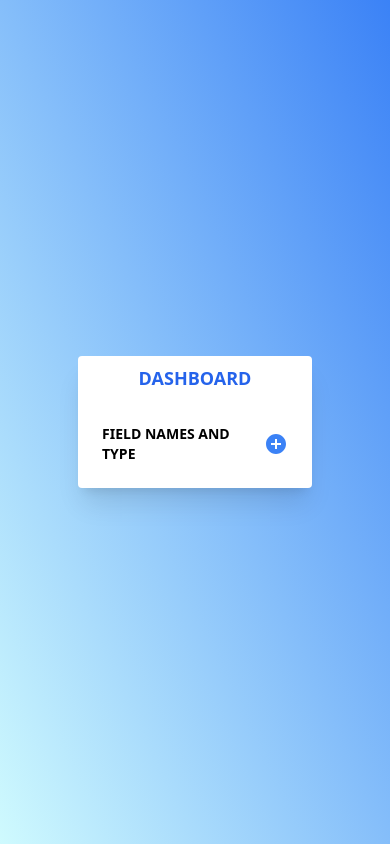
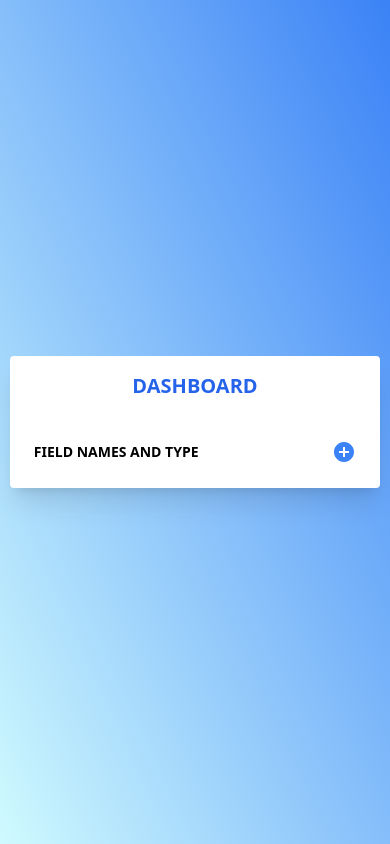
Before and after one commit to tejash023/form-ui, a React (Create React App) app: page / in a window 390 px wide. Built offline with nearby package versions, Linux system fonts and the light colour scheme.

Commit message:
mobile responsive

```diff
--- a/src/App.js
+++ b/src/App.js
@@ -6,7 +6,7 @@ import store from "./utils/store";
 function App() {
   return (
     <Provider store={store}>
-      <div className="flex items-center justify-center bg-gradient-to-tr from-cyan-100 to-blue-500 min-h-screen">
+      <div className="flex items-center justify-center bg-gradient-to-tr from-cyan-100 to-blue-500 min-h-screen py-4">
         <Dashboard />
       </div>
     </Provider>
--- a/src/components/Dashboard.js
+++ b/src/components/Dashboard.js
@@ -29,8 +29,8 @@ const Dashboard = () => {
   };
 
   return (
-    <div className="h-auto w-3/5 bg-white shadow-xl rounded">
-      <p className="text-center text-blue-600 font-bold text-lg py-2">
+    <div className="h-auto w-[95%] md:w-3/5 bg-white shadow-xl rounded">
+      <p className="text-center text-blue-600 font-bold text-xl py-4">
         DASHBOARD
       </p>
 
@@ -44,13 +44,13 @@ const Dashboard = () => {
         </div>
       </div>
 
-      <div className="px-4">
+      <div className="px-1 md:px-4">
         {fieldItems.map((fieldItem) => (
           <FieldInput fieldItem={fieldItem} key={fieldItem.id} />
         ))}
 
         {fieldItems.length > 0 && (
-          <div className="w-full flex justify-center py-2">
+          <div className="w-full flex justify-center py-4">
             <button
               className="content-center bg-blue-500 px-6 py-2 rounded text-white text-center font-bold hover:bg-blue-700"
               onClick={() => console.log(fieldItems)}
@@ -60,7 +60,6 @@ const Dashboard = () => {
           </div>
         )}
       </div>
-      <div></div>
     </div>
   );
 };
--- a/src/components/FieldInput.js
+++ b/src/components/FieldInput.js
@@ -11,6 +11,9 @@ import ToggleButton from "./ToggleButton";
 
 const FieldInput = ({ fieldItem }) => {
   const { id, name, type, required, index } = fieldItem;
+
+  const Obj = fieldItem?.Obj;
+  console.log(Obj);
 
   const dispatch = useDispatch();
   const [editMode, setEditMode] = useState(false);
@@ -31,10 +34,11 @@ const FieldInput = ({ fieldItem }) => {
   };
 
   const handleNestedFieldData = (id) => {
+    const newIndex = !Obj ? 1 : Obj.length + 1;
     dispatch(
       handleFieldInput({
         id,
-        index,
+        index: newIndex,
         name: "addName",
         type: "String",
         required: false,
@@ -44,7 +48,7 @@ const FieldInput = ({ fieldItem }) => {
 
   return (
     <div
-      className="flex items-center justify-between px-4 py-2 border-solid border-2 rounded border-gray-300 my-2 mx-2"
+      className="flex items-center justify-between px-1 md:px-4 py-2 border-solid border-2 rounded border-gray-300 my-2 mx-2"
       onMouseEnter={() => setEditMode(true)}
       onMouseLeave={() => setEditMode(false)}
     >
@@ -52,7 +56,7 @@ const FieldInput = ({ fieldItem }) => {
         <p className="text-gray-400">{index}.</p>
 
         <input
-          className="p-1 w-2/6 outline:none focus:outline-none focus:border-sky-500 focus:rounded focus:ring-1 focus:ring-sky-500 mr-3 cursor-pointer transition-all duration-500"
+          className="p-1 w-1/4 md:w-2/6 outline:none focus:outline-none focus:border-sky-500 focus:rounded focus:ring-1 focus:ring-sky-500 mr-3 cursor-pointer transition-all duration-500"
           value={name}
           onChange={(e) => handleNameChange(id, e.target.value)}
         />
```
